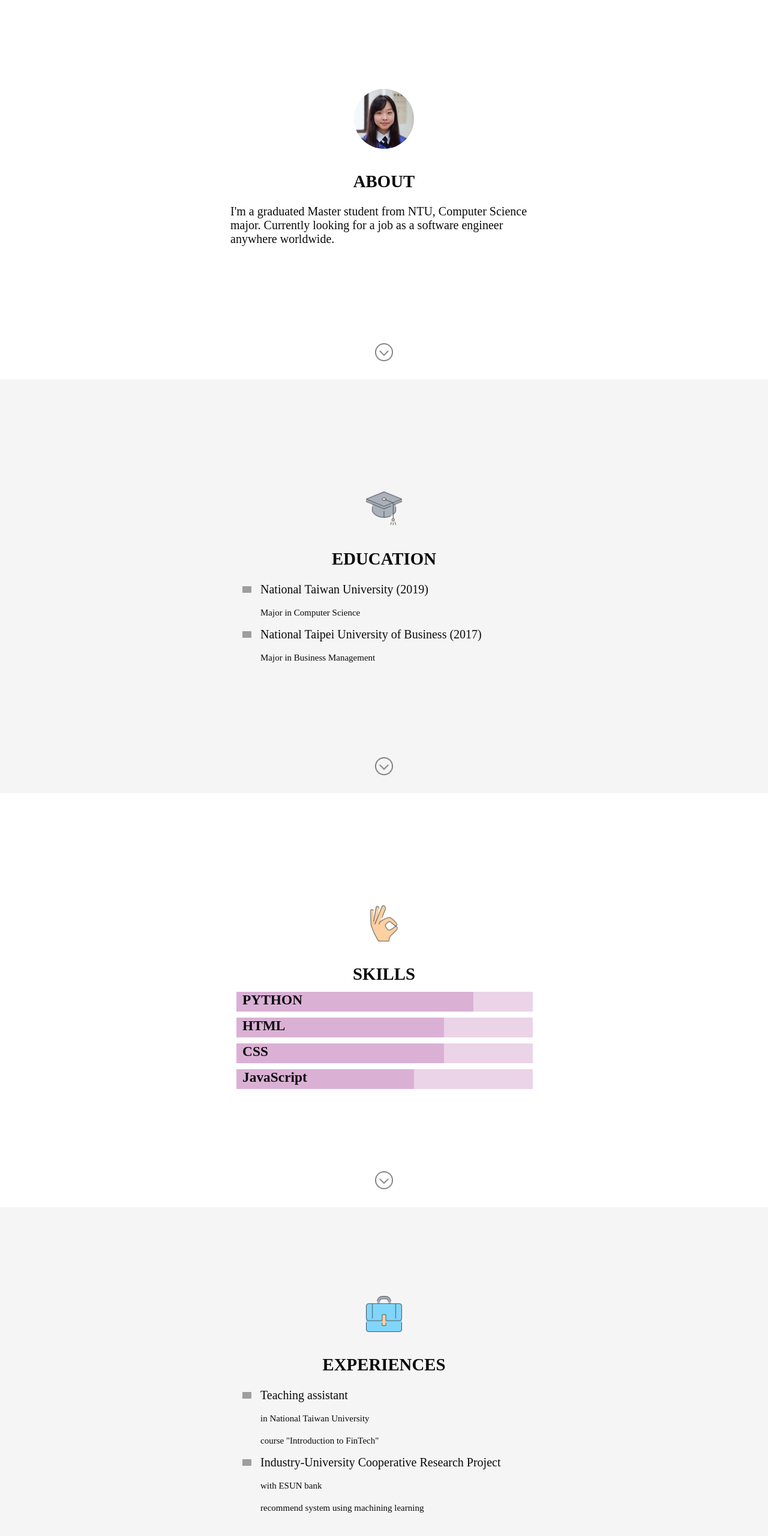
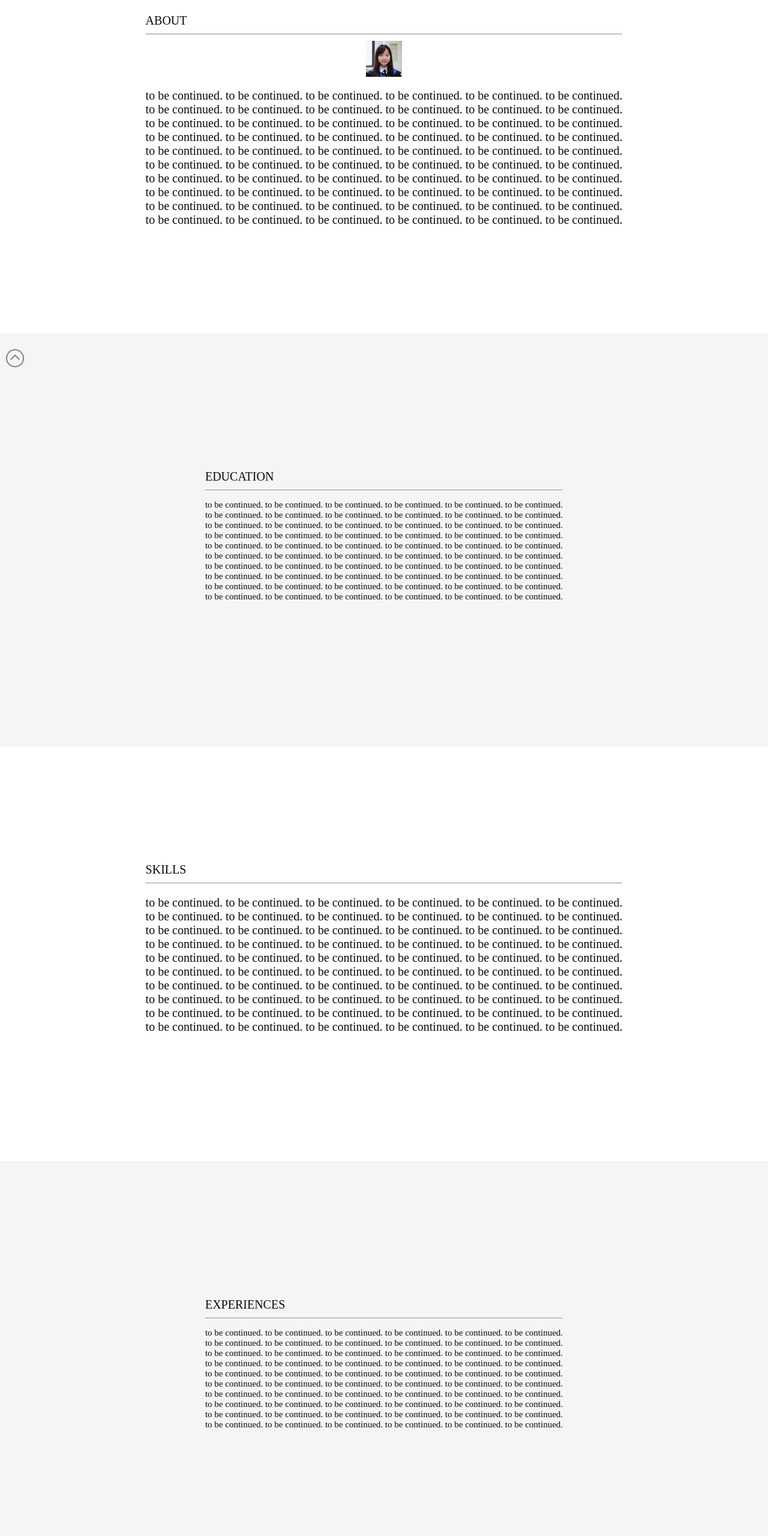
Before and after one commit to haohsin0303/haohsin0303.github.io, a plain HTML site: page index.html in a window 1280 px wide. Shown: the part 158-2718 px from the top of the page at 60% size. Drawn offline with Linux system fonts and the light colour scheme; grey boxes are pictures that could not be loaded.

Commit message:
new design

```diff
--- a/index.html
+++ b/index.html
@@ -1,83 +1,150 @@
 <!DOCTYPE html>
 <html>
+  <!-- head -->
   <head>
     <title>HAO-HSIN HSU</title>
     <link href='./resources/css/index.css' type='text/css' rel='stylesheet'>
     <link rel="icon" href="./resources/img/icon.ico" type="image/x-icon" />
   </head>
+
+  <!-- body -->
   <body onload="start();">
+
+    <!-- banner -->
     <div id="banner">
       <h1>HAO-HSIN HSU</h1>
     </div>
-  <div id="banner_empty"></div>
-  <div id="about">
-    <div id="content" class="section">
+
+
+    <!-- front-img -->
+    <div id="front-img">
+      <img src="resources/img/front-img.jpg" />
+    </div>
+
+
+    <!-- about -->
+    <div id="about" class="content">
+      <div class="content_section">
+        <div class="content_title">
+            ABOUT
+        </div>
+        <hr />
+        <div class="content_description">
           <div class="image-container">
-        <img id='id_photo' src='./resources/img/id_photo.jpg'>
+            <img src='./resources/img/id_photo.jpg'>
           </div>
-      <h2>ABOUT</h2>
-      <p>I'm a graduated Master student from NTU, Computer Science major.
-         Currently looking for a job as a software engineer anywhere worldwide.
+          <p>to be continued. to be continued. to be continued. to be continued. to be continued. to be continued. <br>
+             to be continued. to be continued. to be continued. to be continued. to be continued. to be continued. <br>
+             to be continued. to be continued. to be continued. to be continued. to be continued. to be continued. <br>
+             to be continued. to be continued. to be continued. to be continued. to be continued. to be continued. <br>
+             to be continued. to be continued. to be continued. to be continued. to be continued. to be continued. <br>
+             to be continued. to be continued. to be continued. to be continued. to be continued. to be continued. <br>
+             to be continued. to be continued. to be continued. to be continued. to be continued. to be continued. <br>
+             to be continued. to be continued. to be continued. to be continued. to be continued. to be continued. <br>
+             to be continued. to be continued. to be continued. to be continued. to be continued. to be continued. <br>
+             to be continued. to be continued. to be continued. to be continued. to be continued. to be continued.
           </p>
-    </div>
-    <a class="move" href="#education"><img class='next_btn' src="./resources/img/icons/next_white.png" /></a>
-  </div>
-  <div id="education">
-    <div id="content" class="section">
-        <div class="image-container">
-          <img src="./resources/img/icons/education_c.png" />
-        </div>
-      <h2>EDUCATION</h2>
-      <ul>
-        <li>National Taiwan University (2019)</li>
-        <p>　　Major in Computer Science</p>
-        <li>National Taipei University of Business (2017)</li>
-        <p>　　Major in Business Management</p>
-      </ul>
-    </div>
-    <a class="move" href="#skills"><img class='next_btn' src="./resources/img/icons/next_white.png" /></a>
-  </div>
-  <div id="skills">
-    <div id="content" class="section">
-        <div class="image-container">
-          <img src="./resources/img/icons/skills_c.png" />
-        </div>
-      <h2>SKILLS</h2>
-        <div id="progress_bar_container">
-          <div class="progress_bar">
-            <div style="width: 80%" class="bar"><h3>PYTHON</h3></div>
-          </div>
-          <div class="progress_bar">
-            <div style="width: 70%" class="bar"><h3>HTML</h3></div>
-          </div>
-          <div class="progress_bar">
-            <div style="width: 70%" class="bar"><h3>CSS</h3></div>
-          </div>
-          <div class="progress_bar">
-            <div style="width: 60%" class="bar"><h3>JavaScript</h3></div>
         </div>
       </div>
     </div>
-    <a class="move" href="#experiences"><img class='next_btn' src="./resources/img/icons/next_white.png" /></a>
+
+    <!-- education -->
+    <div id="education" class="content">
+      <div class="content_section">
+        <div class="content_title">
+            EDUCATION
         </div>
-  <div id="experiences">
-    <div id="content" class="section">
-      <div class="image-container">
-          <img src="./resources/img/icons/experiences_c.png" />
+        <hr />
+        <div class="content_description">
+          <p>to be continued. to be continued. to be continued. to be continued. to be continued. to be continued. <br>
+             to be continued. to be continued. to be continued. to be continued. to be continued. to be continued. <br>
+             to be continued. to be continued. to be continued. to be continued. to be continued. to be continued. <br>
+             to be continued. to be continued. to be continued. to be continued. to be continued. to be continued. <br>
+             to be continued. to be continued. to be continued. to be continued. to be continued. to be continued. <br>
+             to be continued. to be continued. to be continued. to be continued. to be continued. to be continued. <br>
+             to be continued. to be continued. to be continued. to be continued. to be continued. to be continued. <br>
+             to be continued. to be continued. to be continued. to be continued. to be continued. to be continued. <br>
+             to be continued. to be continued. to be continued. to be continued. to be continued. to be continued. <br>
+             to be continued. to be continued. to be continued. to be continued. to be continued. to be continued.
+          </p>
         </div>
-      <h2>EXPERIENCES</h2>
-      <ul>
-        <li>Teaching assistant</li>
-        <p>　　in National Taiwan University</p>
-        <p>　　course "Introduction to FinTech"</p>
-        <li>Industry-University Cooperative Research Project</li>
-        <p>　　with ESUN bank</p>
-        <p>　　recommend system using machining learning</p>
-      </ul>
       </div>
-    <a class="move" href="#portfolios"><img class='next_btn' src="./resources/img/icons/next_white.png" /></a>
     </div>
-  <div id="portfolios">
+
+    <!-- skills -->
+    <div id="skills" class="content">
+      <div class="content_section">
+        <div class="content_title">
+            SKILLS
+        </div>
+        <hr />
+        <div class="content_description">
+          <p>to be continued. to be continued. to be continued. to be continued. to be continued. to be continued. <br>
+            to be continued. to be continued. to be continued. to be continued. to be continued. to be continued. <br>
+            to be continued. to be continued. to be continued. to be continued. to be continued. to be continued. <br>
+            to be continued. to be continued. to be continued. to be continued. to be continued. to be continued. <br>
+            to be continued. to be continued. to be continued. to be continued. to be continued. to be continued. <br>
+            to be continued. to be continued. to be continued. to be continued. to be continued. to be continued. <br>
+            to be continued. to be continued. to be continued. to be continued. to be continued. to be continued. <br>
+            to be continued. to be continued. to be continued. to be continued. to be continued. to be continued. <br>
+            to be continued. to be continued. to be continued. to be continued. to be continued. to be continued. <br>
+            to be continued. to be continued. to be continued. to be continued. to be continued. to be continued.
+          </p>
+        </div>
+      </div>
+    </div>
+
+    <!-- experiences -->
+    <div id="experiences" class="content">
+      <div class="content_section">
+        <div class="content_title">
+            EXPERIENCES
+        </div>
+        <hr />
+        <div class="content_description">
+          <p>to be continued. to be continued. to be continued. to be continued. to be continued. to be continued. <br>
+            to be continued. to be continued. to be continued. to be continued. to be continued. to be continued. <br>
+            to be continued. to be continued. to be continued. to be continued. to be continued. to be continued. <br>
+            to be continued. to be continued. to be continued. to be continued. to be continued. to be continued. <br>
+            to be continued. to be continued. to be continued. to be continued. to be continued. to be continued. <br>
+            to be continued. to be continued. to be continued. to be continued. to be continued. to be continued. <br>
+            to be continued. to be continued. to be continued. to be continued. to be continued. to be continued. <br>
+            to be continued. to be continued. to be continued. to be continued. to be continued. to be continued. <br>
+            to be continued. to be continued. to be continued. to be continued. to be continued. to be continued. <br>
+            to be continued. to be continued. to be continued. to be continued. to be continued. to be continued.
+          </p>
+        </div>
+      </div>
+    </div>
+
+    <!-- portfolios -->
+    <div id="portfolios" class="content">
+      <div class="content_section">
+        <div class="content_title">
+            PORTFOLIOS
+        </div>
+        <hr />
+        <div class="content_description">
+          <p>to be continued. to be continued. to be continued. to be continued. to be continued. to be continued. <br>
+            to be continued. to be continued. to be continued. to be continued. to be continued. to be continued. <br>
+            to be continued. to be continued. to be continued. to be continued. to be continued. to be continued. <br>
+            to be continued. to be continued. to be continued. to be continued. to be continued. to be continued. <br>
+            to be continued. to be continued. to be continued. to be continued. to be continued. to be continued. <br>
+            to be continued. to be continued. to be continued. to be continued. to be continued. to be continued. <br>
+            to be continued. to be continued. to be continued. to be continued. to be continued. to be continued. <br>
+            to be continued. to be continued. to be continued. to be continued. to be continued. to be continued. <br>
+            to be continued. to be continued. to be continued. to be continued. to be continued. to be continued. <br>
+            to be continued. to be continued. to be continued. to be continued. to be continued. to be continued.
+          </p>
+        </div>
+      </div>
+    </div>
+    <div id="goto_top">
+      <a class="move" href="#banner"><img class='next_btn' src="./resources/img/icons/up_white.png" /></a>
+    </div>
+
+    <!-- portfolios -->
+    <!-- <div id="portfolios">
       <div id="content" class="section">
         <div class="image-container">
             <img src="./resources/img/icons/portfolios_c.png" />
@@ -92,7 +159,9 @@
         </div>
       </div>
       <a class="move" href="#about"><img class='next_btn' src="./resources/img/icons/up_white.png" /></a>
-  </div>
+    </div> -->
+
+    <!-- footer -->
     <footer>
       <div id='contact'>
         <a href="https://www.facebook.com/hhh0303" target="_blank"><img id='contact_icon' src="./resources/img/icons/facebook_l.png" /></a>
@@ -111,9 +180,10 @@
         var gethref = $(this).attr("href");
         $("body,html").animate({
           scrollTop: $(gethref).position().top-100
-      }, 800);
+        }, 650);
       return false;
       });
     </script>
   </body>
+
 </html>
```
Lines whose indentation alone changed are shown as unchanged.
